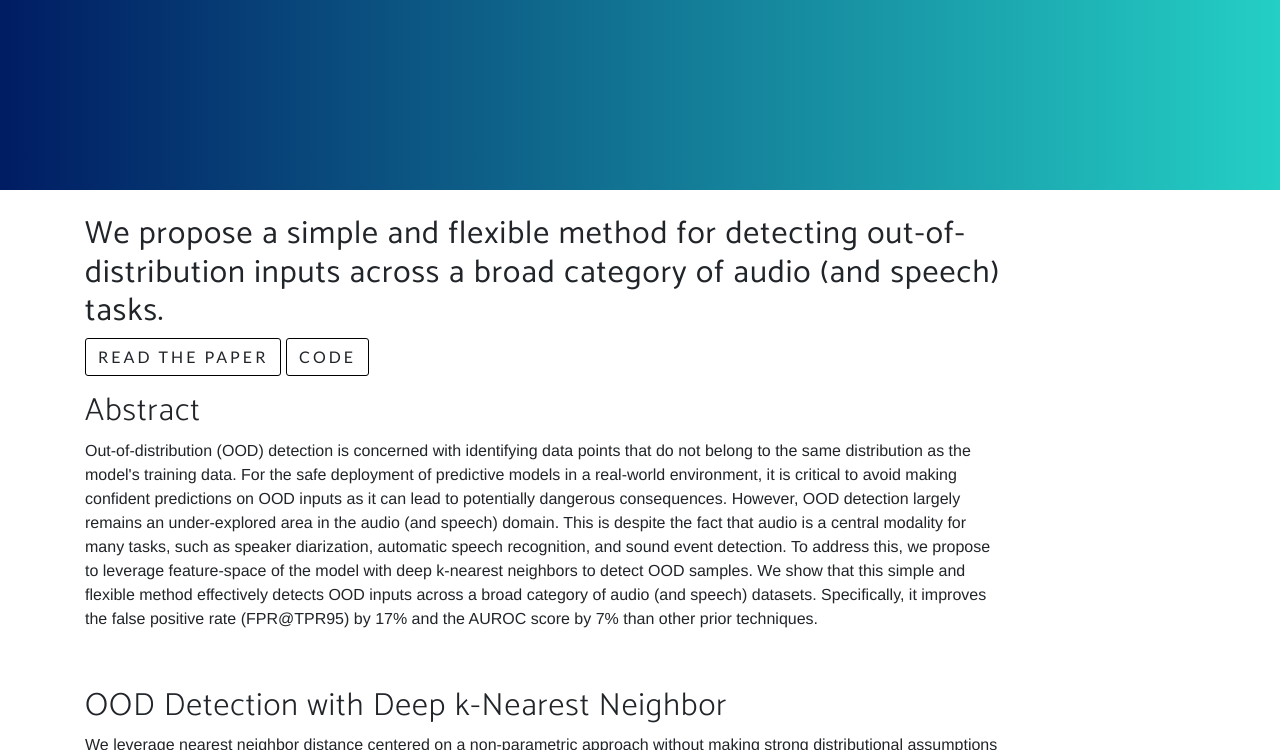
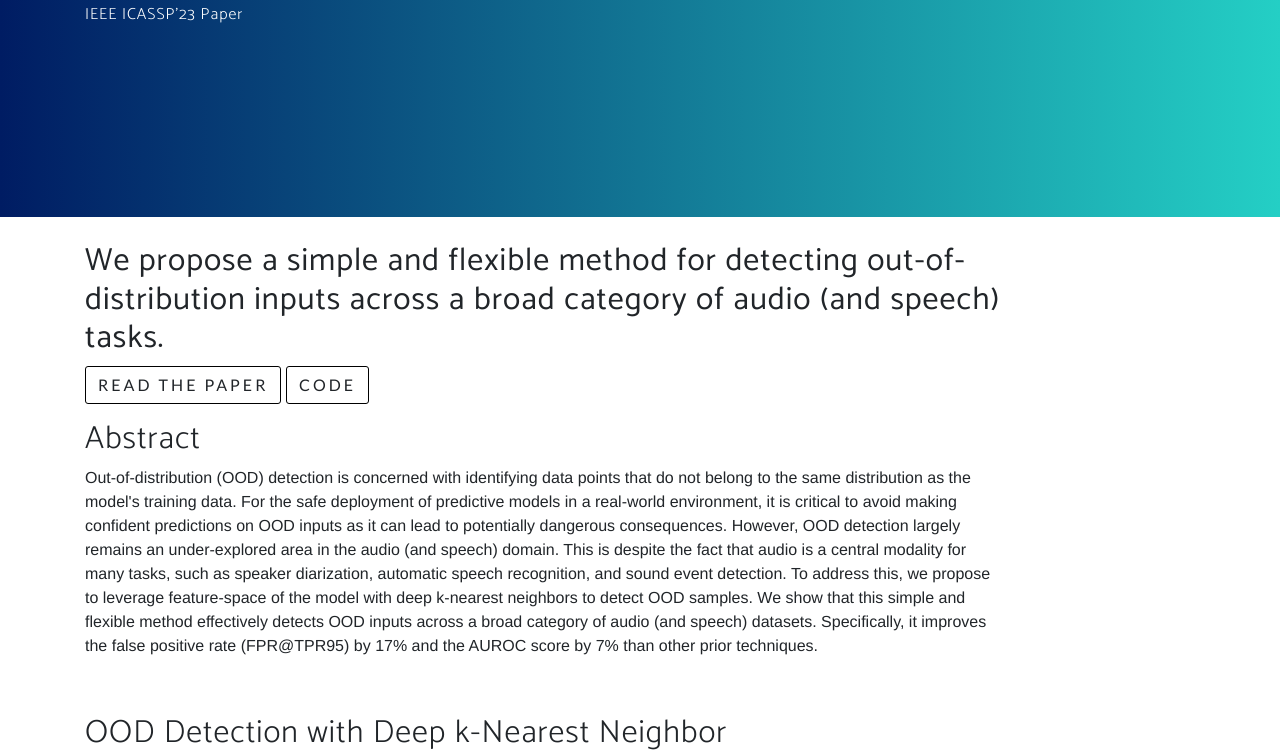
Before and after one commit to Zaharah/ood_audio, a plain HTML site: page index.html in a window 1280 px wide. Shown: the part 350-1100 px from the top of the page. Drawn offline with nearby package versions, Linux system fonts and the light colour scheme; a web font is replaced by a local one.

Commit message:
Update index.html

```diff
--- a/index.html
+++ b/index.html
@@ -20,6 +20,7 @@
                   <h1 id="page-title">On Out-of-Distribution Detection for Audio with Deep Nearest Neighbors</h1>
                   <h3>Zaharah Bukhsh, Aaqib Saeed</h3>
                   <h6>Eindhoven University of Technology</h6>
+                  <h6>IEEE ICASSP'23 Paper</h6>
                </div>
             </div>
          </div>
```
